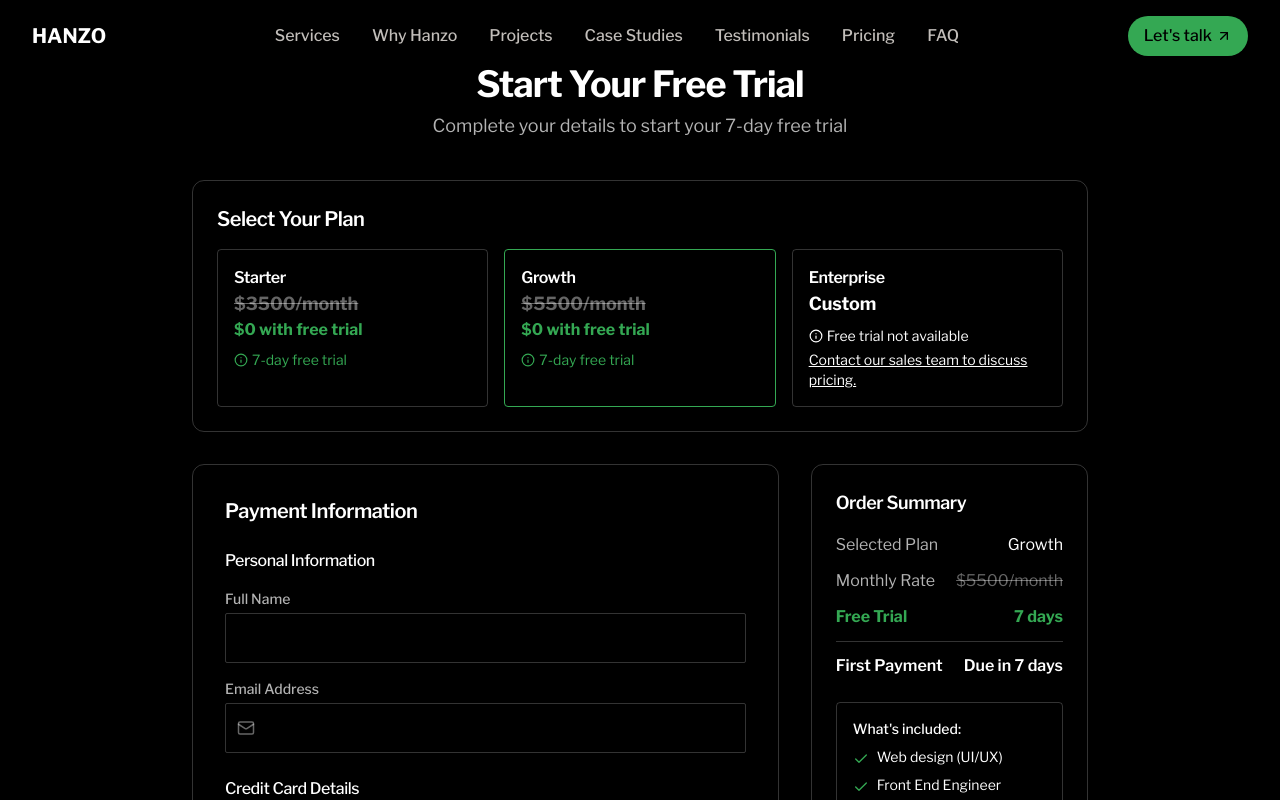
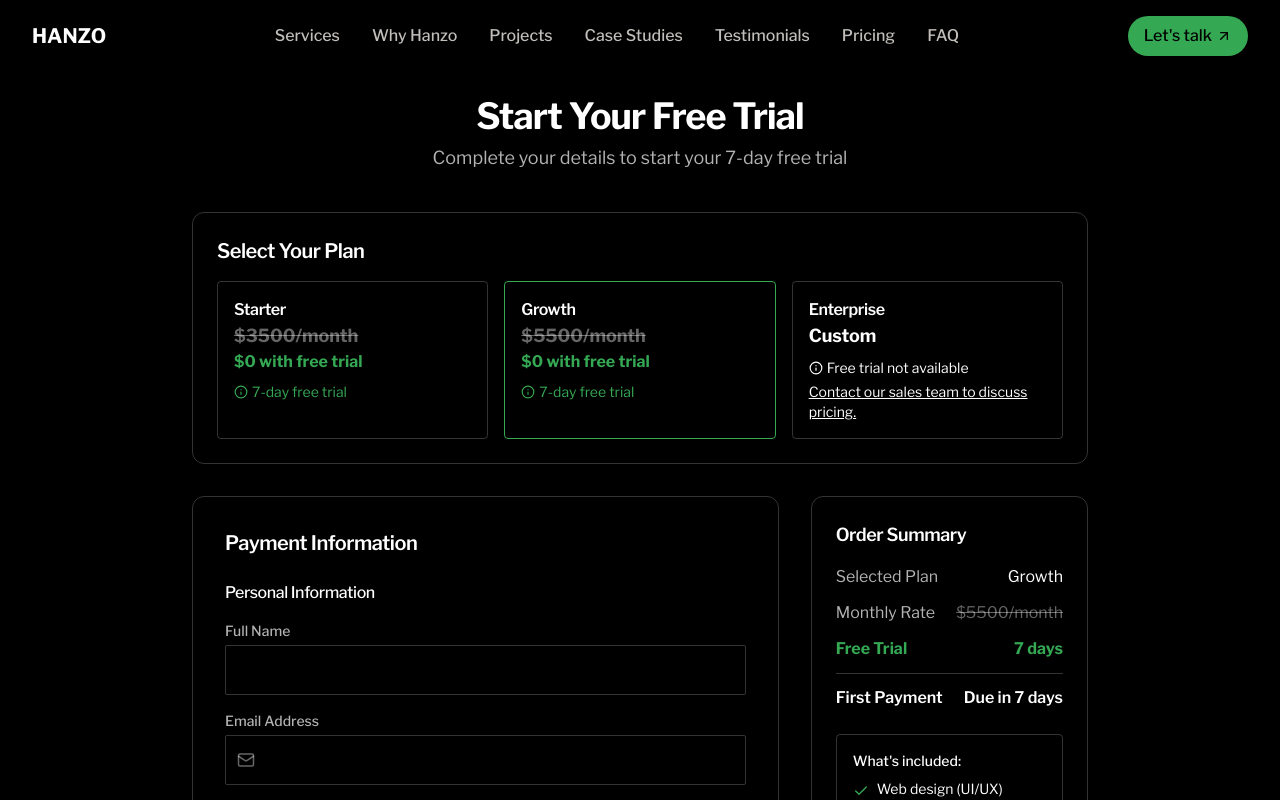
Before and after one commit to hanzoai/agency, a React (Vite) app: page /subscribe in a window 1280 px wide. Shown: the top 800 px of the page. Built offline with nearby package versions, Linux system fonts and the light colour scheme.

Commit message:
Adjust page content spacing
Ensure content is positioned below the header.

```diff
--- a/src/pages/Subscribe.tsx
+++ b/src/pages/Subscribe.tsx
@@ -175,7 +175,7 @@ const Subscribe = () => {
     <div className="min-h-screen flex flex-col bg-black text-white">
       <Navbar />
 
-      <main className="flex-grow py-16">
+      <main className="flex-grow py-24">
         <div className="container-custom">
           <div className="max-w-4xl mx-auto">
             <h1 className="text-3xl md:text-4xl font-bold mb-2 text-center text-white">Start Your Free Trial</h1>
```
